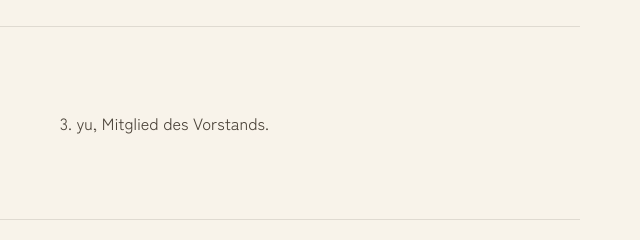
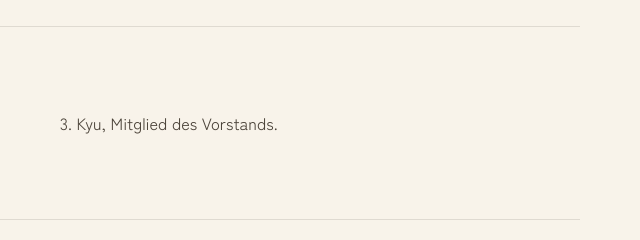
Before and after one commit to ennrag/Website-Hinotori, a plain HTML site: page index.html in a window 1280 px wide. Shown: the part 5219-5459 px from the top of the page, 620-1260 px from the left. Drawn offline with Linux system fonts and the light colour scheme.

Commit message:
Sereina 3. Kyu

```diff
--- a/index.html
+++ b/index.html
@@ -173,7 +173,7 @@
         <li>
           <img src="images/design/Sereina-Gienuth.jpg" alt="Sereina Gienuth" class="avatar">
           <div><h3>Sereina Gienuth</h3><p>Beisitzerin</p></div>
-          <p>3. <Kg></Kg>yu, Mitglied des Vorstands.</p>
+          <p>3. Kyu, Mitglied des Vorstands.</p>
         </li>
         <li>
           <img src="images/design/Corina-Gienuth.jpg" alt="Corina Gienuth" class="avatar">
```
